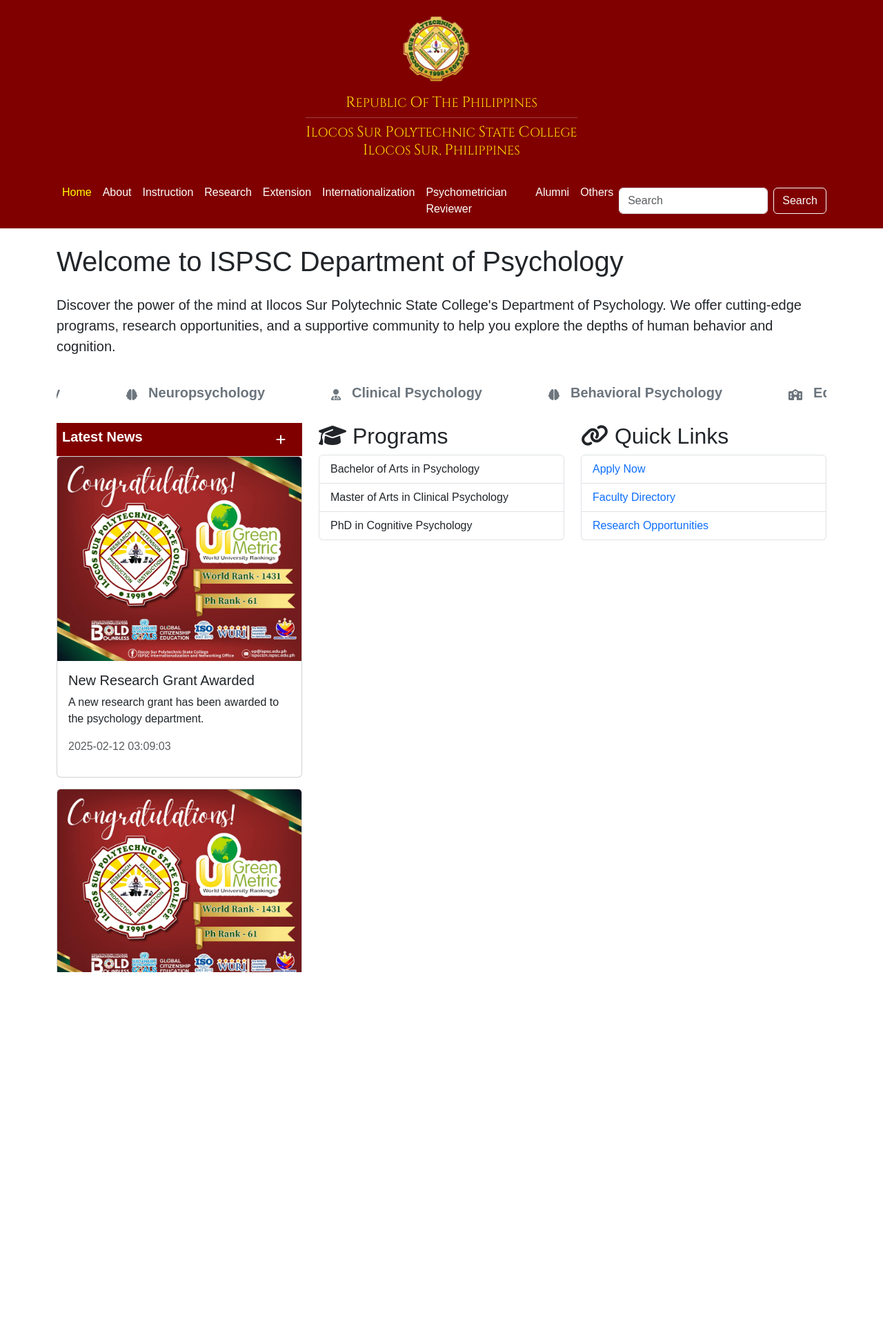
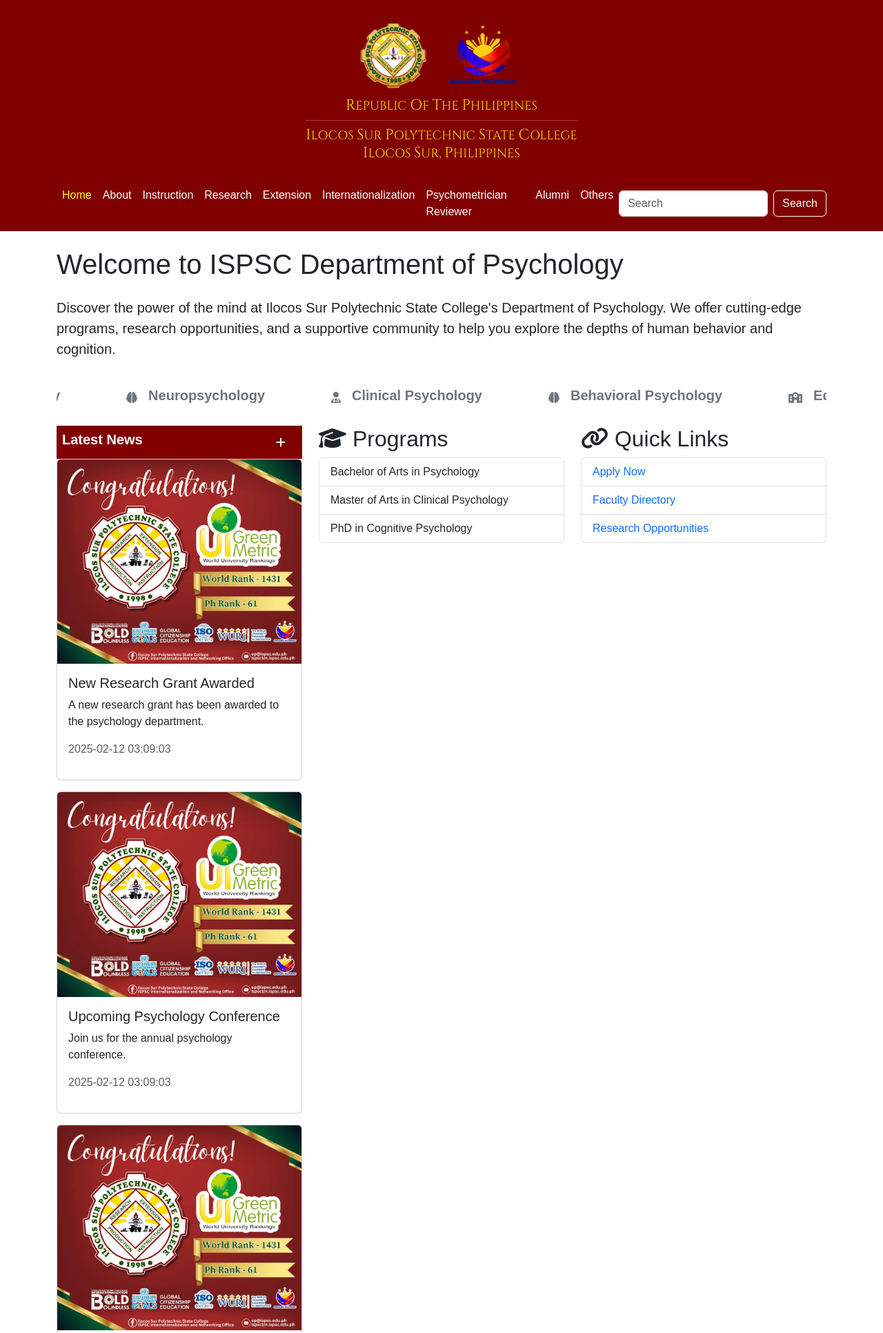
Before and after one commit to DL23727272/ISPSC-Project01, a PHP site: page / in a window 1280 px wide. Shown: the top 1932 px of the page at 69% size. Run offline with PHP 8.4, Linux system fonts and the light colour scheme; data comes from the database, SQL or seed files in the repository; some libraries are stand-ins or nearby versions.

Commit message:
thursday start work

```diff
--- a/index.html
+++ b/index.html
@@ -88,8 +88,9 @@
     <header class="header">
       <div class="container">
        <div
-          class="d-flex align-items-center d-sm-flex flex-sm-column text-center gap-3"
+        class="d-flex flex-column align-items-center justify-content-center text-center"
         >
+          <div>
             <img
               src="img/ispsc.png"
               alt="ISPSC Logo"
@@ -97,6 +98,15 @@
               height="100"
               class="me-3"
             />
+            <img
+              class="bagong-pilipinas"
+              src="img/bagong-pilipinas.png"
+              alt="ISPSC Logo"
+              width="120"
+              height="120"
+              class="me-3"
+            />
+          </div>
           <div>
             <h1 class="ispsc-logo mb-0">REPUBLIC OF THE PHILIPPINES</h1>
             <hr class="my-2 border-white" />
@@ -262,7 +272,7 @@
             ></i>
           </div>
 
-          <div id="news-container" class="h-50 overflow-y-auto">
+          <div id="news-container" class=" overflow-y-auto">
             <p>Loading news...</p>
           </div>
         </div>
--- a/styles.css
+++ b/styles.css
@@ -2,7 +2,9 @@
   --maroon-800: #800000;
   --gold-500: #ffd700;
 }
-
+/* *{
+  border: 1px solid black;
+} */
 body {
   font-family: Arial, sans-serif;
 }
```
Lines whose indentation alone changed are shown as unchanged.
